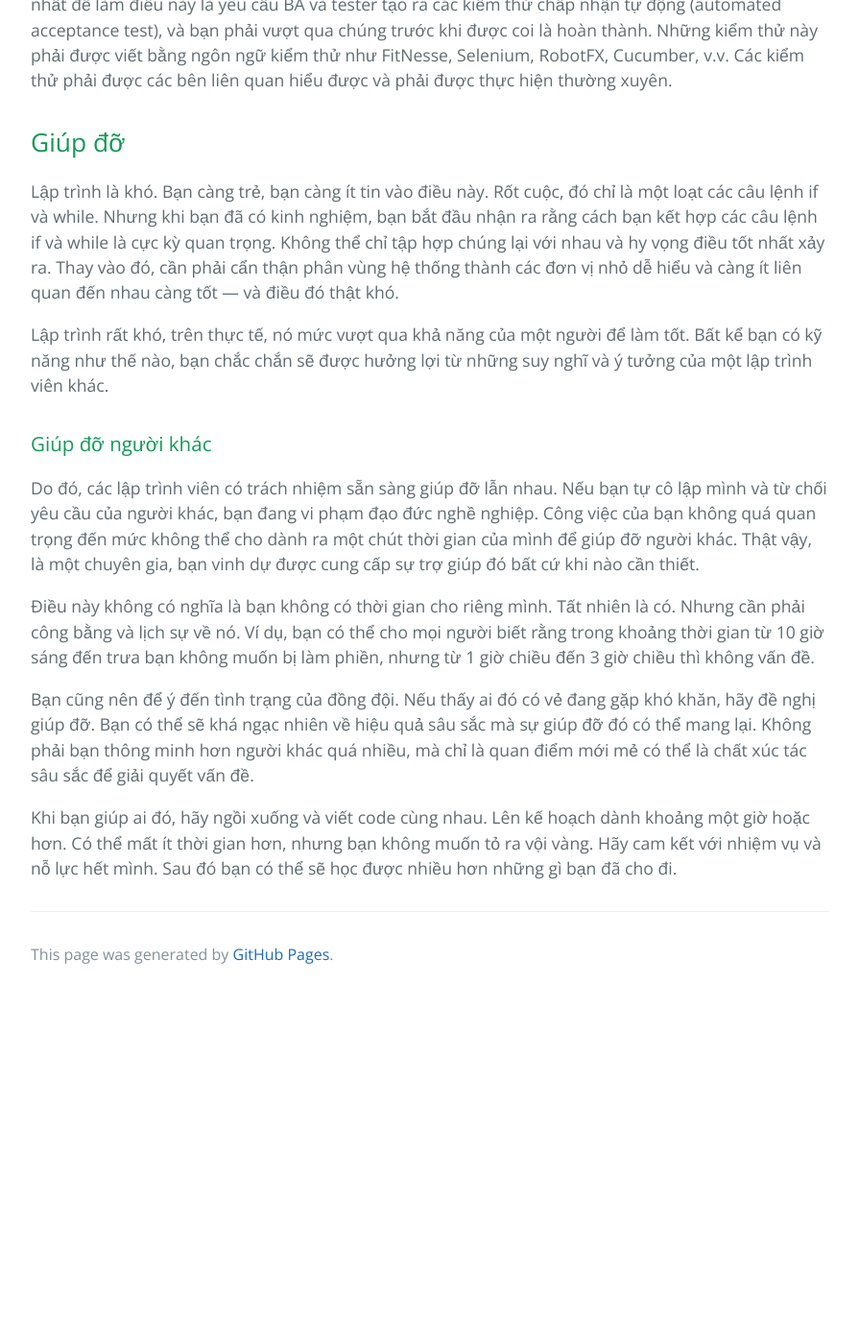
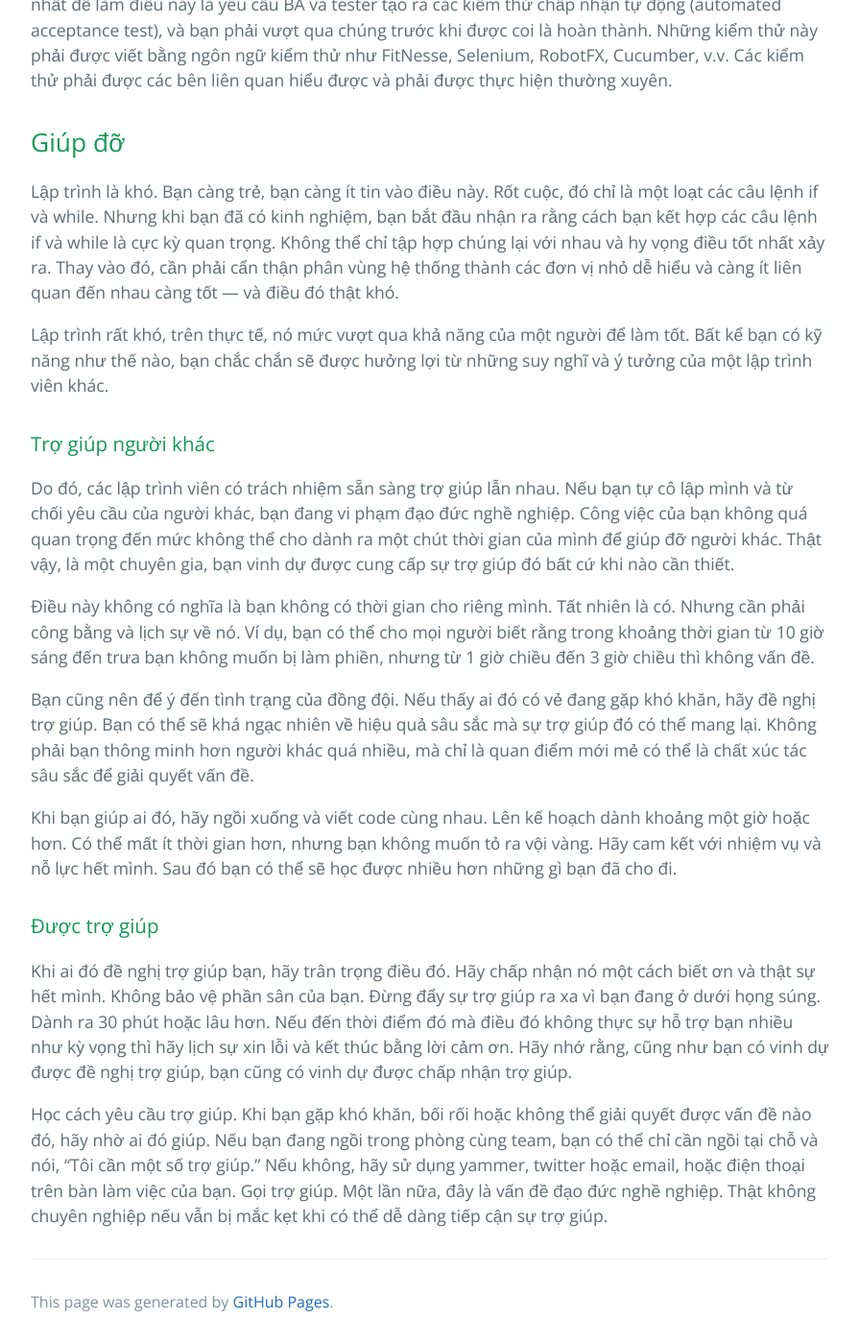
Before and after one commit to HaiBV/haibv.github.io, a Jekyll site: the page built from clean-coder/chapter-4-coding.md, in a window 1280 px wide and 1400 px high, scrolled down 13200 px. Shown: the whole window at 96% size, without its empty margins (192-1087 px from the left). Built offline with Jekyll 4.4.1, drawn with Linux system fonts in a browser that asks for light colours; our own code applies the rules of GitHub Pages for plain Markdown files; before the commit the page ends 14238 px from its top, so only the background shows below that.

Commit message:
Book - The Clean Coder - Chapter 4 - Coding

```diff
--- a/clean-coder/chapter-4-coding.md
+++ b/clean-coder/chapter-4-coding.md
@@ -256,12 +256,18 @@ Lập trình là khó. Bạn càng trẻ, bạn càng ít tin vào điều này.
 
 Lập trình rất khó, trên thực tế, nó mức vượt qua khả năng của một người để làm tốt. Bất kể bạn có kỹ năng như thế nào, bạn chắc chắn sẽ được hưởng lợi từ những suy nghĩ và ý tưởng của một lập trình viên khác.
 
-### Giúp đỡ người khác
+### Trợ giúp người khác
 
-Do đó, các lập trình viên có trách nhiệm sẵn sàng giúp đỡ lẫn nhau. Nếu bạn tự cô lập mình và từ chối yêu cầu của người khác, bạn đang vi phạm đạo đức nghề nghiệp. Công việc của bạn không quá quan trọng đến mức không thể cho dành ra một chút thời gian của mình để giúp đỡ người khác. Thật vậy, là một chuyên gia, bạn vinh dự được cung cấp sự trợ giúp đó bất cứ khi nào cần thiết.
+Do đó, các lập trình viên có trách nhiệm sẵn sàng trợ giúp lẫn nhau. Nếu bạn tự cô lập mình và từ chối yêu cầu của người khác, bạn đang vi phạm đạo đức nghề nghiệp. Công việc của bạn không quá quan trọng đến mức không thể cho dành ra một chút thời gian của mình để giúp đỡ người khác. Thật vậy, là một chuyên gia, bạn vinh dự được cung cấp sự trợ giúp đó bất cứ khi nào cần thiết.
 
 Điều này không có nghĩa là bạn không có thời gian cho riêng mình. Tất nhiên là có. Nhưng cần phải công bằng và lịch sự về nó. Ví dụ, bạn có thể cho mọi người biết rằng trong khoảng thời gian từ 10 giờ sáng đến trưa bạn không muốn bị làm phiền, nhưng từ 1 giờ chiều đến 3 giờ chiều thì không vấn đề.
 
-Bạn cũng nên để ý đến tình trạng của đồng đội. Nếu thấy ai đó có vẻ đang gặp khó khăn, hãy đề nghị giúp đỡ. Bạn có thể sẽ khá ngạc nhiên về hiệu quả sâu sắc mà sự giúp đỡ đó có thể mang lại. Không phải bạn thông minh hơn người khác quá nhiều, mà chỉ là quan điểm mới mẻ có thể là chất xúc tác sâu sắc để giải quyết vấn đề.
+Bạn cũng nên để ý đến tình trạng của đồng đội. Nếu thấy ai đó có vẻ đang gặp khó khăn, hãy đề nghị trợ giúp. Bạn có thể sẽ khá ngạc nhiên về hiệu quả sâu sắc mà sự trợ giúp đó có thể mang lại. Không phải bạn thông minh hơn người khác quá nhiều, mà chỉ là quan điểm mới mẻ có thể là chất xúc tác sâu sắc để giải quyết vấn đề.
 
 Khi bạn giúp ai đó, hãy ngồi xuống và viết code cùng nhau. Lên kế hoạch dành khoảng một giờ hoặc hơn. Có thể mất ít thời gian hơn, nhưng bạn không muốn tỏ ra vội vàng. Hãy cam kết với nhiệm vụ và nỗ lực hết mình. Sau đó bạn có thể sẽ học được nhiều hơn những gì bạn đã cho đi.
+
+### Được trợ giúp
+
+Khi ai đó đề nghị trợ giúp bạn, hãy trân trọng điều đó. Hãy chấp nhận nó một cách biết ơn và thật sự hết mình. Không bảo vệ phần sân của bạn. Đừng đẩy sự trợ giúp ra xa vì bạn đang ở dưới họng súng. Dành ra 30 phút hoặc lâu hơn. Nếu đến thời điểm đó mà điều đó không thực sự hỗ trợ bạn nhiều như kỳ vọng thì hãy lịch sự xin lỗi và kết thúc bằng lời cảm ơn. Hãy nhớ rằng, cũng như bạn có vinh dự được đề nghị trợ giúp, bạn cũng có vinh dự được chấp nhận trợ giúp.
+
+Học cách yêu cầu trợ giúp. Khi bạn gặp khó khăn, bối rối hoặc không thể giải quyết được vấn đề nào đó, hãy nhờ ai đó giúp. Nếu bạn đang ngồi trong phòng cùng team, bạn có thể chỉ cần ngồi tại chỗ và nói, "Tôi cần một số trợ giúp." Nếu không, hãy sử dụng yammer, twitter hoặc email, hoặc điện thoại trên bàn làm việc của bạn. Gọi trợ giúp. Một lần nữa, đây là vấn đề đạo đức nghề nghiệp. Thật không chuyên nghiệp nếu vẫn bị mắc kẹt khi có thể dễ dàng tiếp cận sự trợ giúp.
```
